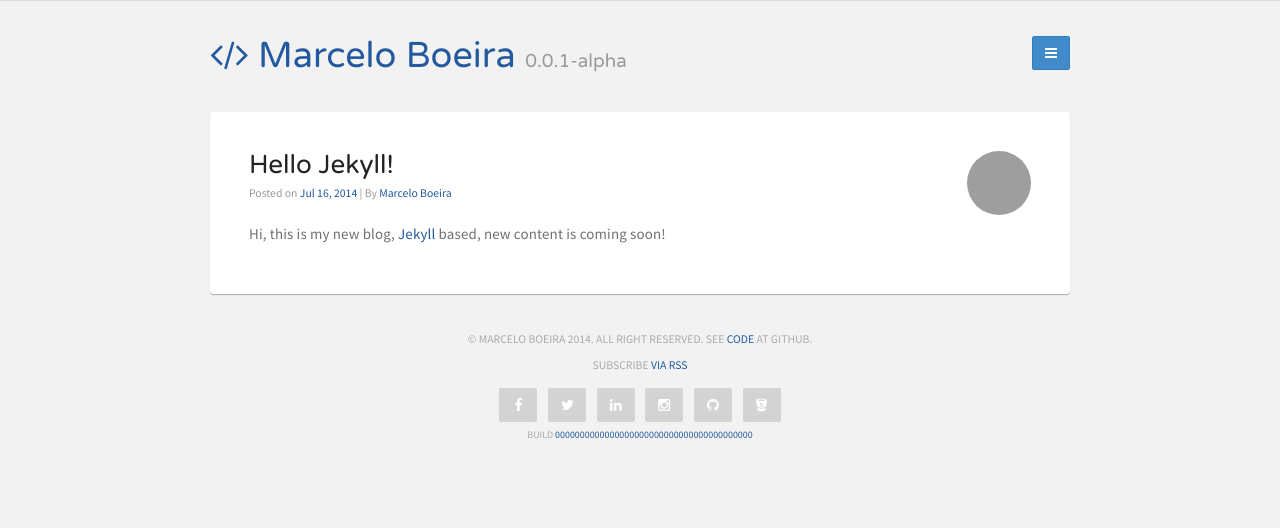
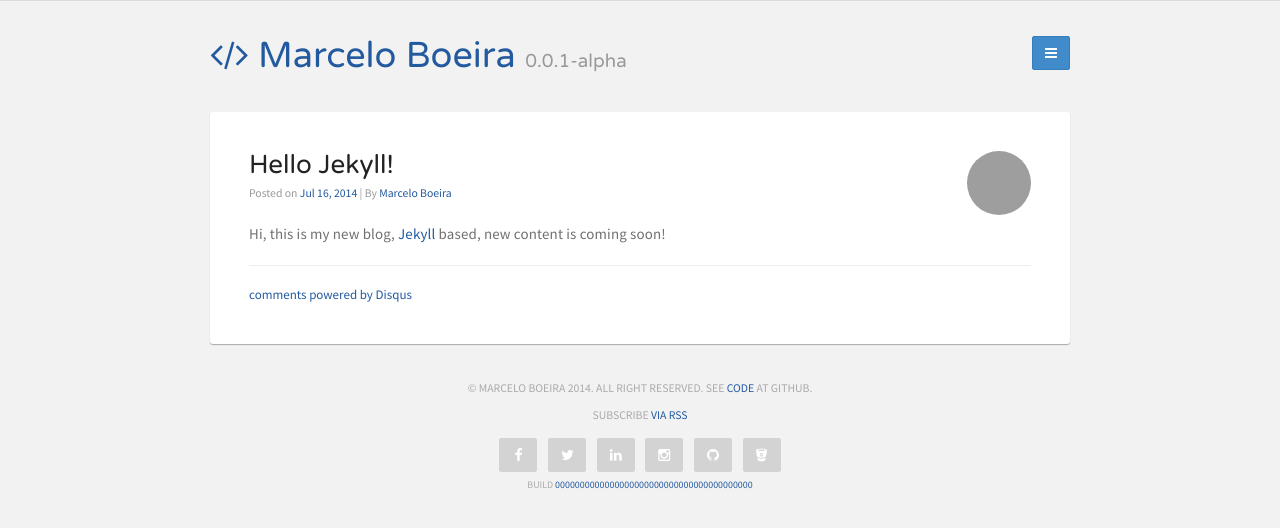
Before and after one commit to marceloboeira/blog, a Jekyll site: the page built from _posts/2014-07-16-welcome-to-jekyll.md, in a window 1280 px wide. Shown: the top 528 px of the page. Built offline with Jekyll 4.4.1, drawn with Linux system fonts in a browser that asks for light colours; comment, search, counter and statistics services are not loaded; grey boxes are pictures that could not be loaded.

Commit message:
Setting up disqus
	modified:   _config.yml
	modified:   _layouts/post.html
	_includes/comments.html

	modified:   _config.yml
	new file:   _includes/comments.html
	modified:   _layouts/post.html

```diff
--- a/_config.yml
+++ b/_config.yml
@@ -19,5 +19,5 @@
 
 # Build settings
 markdown: kramdown
-permalink: "/:title.post"
+permalink: "/:title"
 paginate_path: "/page:num"
--- /dev/null
+++ b/_includes/comments.html
@@ -0,0 +1,7 @@
+<div id="disqus_thread"></div>
+<script type="text/javascript">
+  var disqus_shortname = 'marceloboeira';
+  (function() {var dsq = document.createElement('script'); dsq.type = 'text/javascript'; dsq.async = true;dsq.src = '//' + disqus_shortname + '.disqus.com/embed.js';(document.getElementsByTagName('head')[0] || document.getElementsByTagName('body')[0]).appendChild(dsq);})();
+</script>
+<noscript>Please enable JavaScript to view the <a href="http://disqus.com/?ref_noscript">comments powered by Disqus.</a></noscript>
+<a href="http://disqus.com" class="dsq-brlink">comments powered by <span class="logo-disqus">Disqus</span></a>
--- a/_layouts/post.html
+++ b/_layouts/post.html
@@ -11,6 +11,10 @@
 	  	</header>
 	  	<div class="entry-description">
 	  	{{ content }}
+	  	<hr>
+	  	</div>
+	  	<div class="entry-comments">
+	  	{% include comments.html %}
 	  	</div>
 	</section>
 </div>
```
